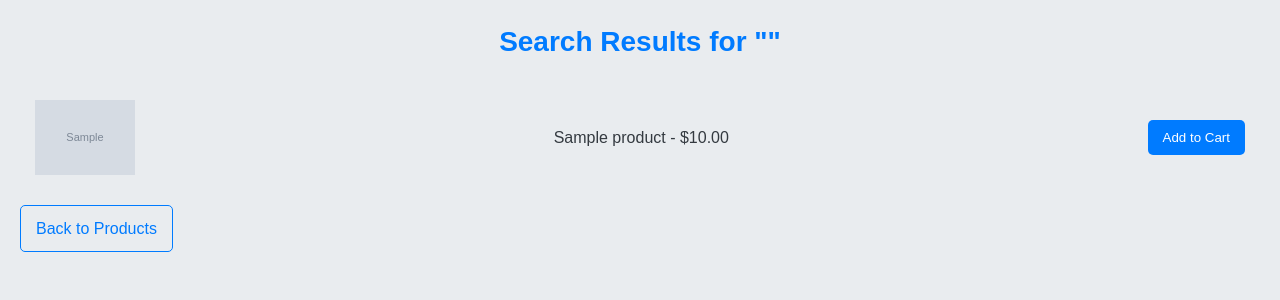
After one commit to Milan-Bhimani/E-Commerce, a Django app: page /search/ in a window 1280 px wide. The commit adds this page. Shown: the top 300 px of the page. Run offline with Django 5.2, Linux system fonts and the light colour scheme; tables that the repository leaves empty hold one stand-in row (values such as "Sample post"); grey boxes marked "Sample" are stand-in pictures.

Commit message:
work done till 5 o'clock on saturday there is one issue that product image is not showing perfectly apart from it i almost created whole website added search functionality

```diff
--- a/ecommerce/store/models.py
+++ b/ecommerce/store/models.py
@@ -4,11 +4,8 @@ from django.conf import settings
 
 class Product(models.Model):
     name = models.CharField(max_length=255)
-    description = models.TextField()
     price = models.DecimalField(max_digits=10, decimal_places=2)
-    stock = models.IntegerField()
-    image = models.ImageField(upload_to='products/')
-    created_at = models.DateTimeField(auto_now_add=True)
+    image = models.ImageField(upload_to='product_images/')  # Ensure this field exists
 
     def __str__(self):
         return self.name
--- /dev/null
+++ b/ecommerce/store/static/css/search.css
@@ -0,0 +1,137 @@
+/* Basic Reset */
+* {
+    margin: 0;
+    padding: 0;
+    box-sizing: border-box;
+}
+
+/* Body Styles */
+body {
+    font-family: 'Arial', sans-serif;
+    background-color: #e9ecef; /* Soft light gray for a pleasant background */
+    color: #343a40; /* Dark gray for better text visibility */
+    line-height: 1.6;
+    padding: 20px;
+}
+
+/* Container for the content */
+.container {
+    max-width: 800px;
+    margin: 0 auto;
+    padding: 20px;
+    background: #ffffff; /* White background for the container */
+    border-radius: 8px;
+    box-shadow: 0 2px 10px rgba(0, 0, 0, 0.1);
+}
+
+/* Header */
+h1 {
+    margin-bottom: 20px;
+    color: #007bff; /* Bootstrap primary color */
+    font-size: 28px;
+    text-align: center;
+}
+
+/* List Styles */
+ul {
+    list-style: none;
+    padding: 0;
+}
+
+li {
+    display: flex;
+    justify-content: space-between;
+    align-items: center;
+    padding: 15px;
+    border-bottom: 1px solid #dee2e6; /* Light border for better separation */
+    transition: background-color 0.2s;
+}
+
+li:last-child {
+    border-bottom: none; /* No border for the last item */
+}
+
+li:hover {
+    background-color: #f1f1f1; /* Light gray on hover */
+}
+
+/* Product Image Styles */
+.product-image {
+    width: 100px; /* Fixed width for product images */
+    height: auto; /* Maintain aspect ratio */
+    border-radius: 5px; /* Slight rounding of image corners */
+}
+
+/* Product Info Styles */
+.product-info {
+    flex-grow: 1; /* Allow this div to grow */
+    margin-left: 15px; /* Space between image and info */
+}
+
+/* Text Styles */
+.product-name {
+    font-weight: bold;
+    font-size: 18px; /* Larger font for product name */
+    color: #212529; /* Darker color for product name */
+}
+
+.product-price {
+    font-size: 16px; /* Font size for price */
+    color: #28a745; /* Bootstrap success color for price */
+}
+
+/* Button Styles */
+button {
+    padding: 10px 15px;
+    background-color: #007bff; /* Bootstrap primary color */
+    color: white;
+    border: none;
+    border-radius: 5px;
+    cursor: pointer;
+    transition: background-color 0.3s ease;
+}
+
+button:hover {
+    background-color: #0056b3; /* Darker shade on hover */
+}
+
+/* Links */
+a {
+    display: inline-block;
+    margin-top: 15px;
+    padding: 10px 15px;
+    text-decoration: none;
+    color: #007bff;
+    border: 1px solid #007bff;
+    border-radius: 5px;
+    transition: all 0.3s ease;
+}
+
+a:hover {
+    background-color: #007bff;
+    color: white;
+}
+
+/* Responsive Styles */
+@media (max-width: 600px) {
+    body {
+        padding: 10px;
+    }
+
+    .container {
+        padding: 15px;
+    }
+
+    h1 {
+        font-size: 24px; /* Adjust font size on smaller screens */
+    }
+
+    button, a {
+        width: 100%; /* Full-width buttons on small screens */
+        text-align: center;
+    }
+
+    .product-image {
+        width: 80px; /* Smaller product image on small screens */
+    }
+}
--- /dev/null
+++ b/ecommerce/store/templates/store/search_results.html
@@ -0,0 +1,32 @@
+{% load static %}
+<!DOCTYPE html>
+<html lang="en">
+<head>
+    <meta charset="UTF-8">
+    <meta name="viewport" content="width=device-width, initial-scale=1.0">
+    <title>Search Results</title>
+    <link rel="stylesheet" href="{% static 'css/search.css' %}">
+</head>
+<body>
+    <h1>Search Results for "{{ query }}"</h1>
+
+    {% if products %}
+        <ul>
+            {% for product in products %}
+                <li>
+                    <img src="{{ product.image.url }}" alt="{{ product.name }}" style="width: 100px; height: auto;">
+                    <span>{{ product.name }} - ${{ product.price }}</span>
+                    <form action="{% url 'add_to_cart' product.id %}" method="post">
+                        {% csrf_token %}
+                        <button type="submit">Add to Cart</button>
+                    </form>
+                </li>
+            {% endfor %}
+        </ul>
+    {% else %}
+        <p>No products found for "{{ query }}".</p>
+    {% endif %}
+
+    <a href="{% url 'product_list' %}">Back to Products</a>
+</body>
+</html>
--- a/ecommerce/store/urls.py
+++ b/ecommerce/store/urls.py
@@ -1,8 +1,11 @@
 from django.urls import path
 from .views import add_to_cart, cart, checkout, update_cart, product_list, product_detail, process_checkout
-
+from . import views
+from .views import product_list, search
 # Optionally, create a new view for the home page
 from django.views.generic import TemplateView
+from django.conf import settings
+from django.conf.urls.static import static
 
 urlpatterns = [
     path('', TemplateView.as_view(template_name='store/home.html'), name='home'),  # Add this line
@@ -13,4 +16,9 @@ urlpatterns = [
     path('products/', product_list, name='product_list'),
     path('products/<int:id>/', product_detail, name='product_detail'),
     path('process-checkout/', process_checkout, name='process_checkout'),
+    path('remove-from-cart/<int:product_id>/', views.remove_from_cart, name='remove_from_cart'),
+    path('search/', search, name='search'),
 ]
+
+if settings.DEBUG:
+    urlpatterns += static(settings.MEDIA_URL, document_root=settings.MEDIA_ROOT)
--- a/ecommerce/store/views.py
+++ b/ecommerce/store/views.py
@@ -61,12 +61,27 @@ def update_cart(request, product_id):
 
 @login_required
 def remove_from_cart(request, product_id):
-    cart = Cart.objects.get(user=request.user)
-    cart_item = get_object_or_404(CartItem, cart=cart, product_id=product_id)
-    cart_item.delete()
-    messages.success(request, 'Item removed from cart.')
+    # Get the cart for the logged-in user
+    cart = get_object_or_404(Cart, user=request.user)
+
+    # Try to get the CartItem associated with the product
+    try:
+        cart_item = get_object_or_404(CartItem, cart=cart, product_id=product_id)
+        cart_item.delete()  # Remove the item from the cart
+        messages.success(request, 'Item removed from the cart.')
+    except CartItem.DoesNotExist:
+        messages.warning(request, 'Item not found in the cart.')
+
     return redirect('cart')
 
+def search(request):
+    query = request.GET.get('q', '')
+    products = Product.objects.filter(name__icontains=query)
+    context = {
+        'products': products,
+        'query': query,
+    }
+    return render(request, 'store/search_results.html', context)
 @require_POST
 @login_required
 def process_checkout(request):
```
Also changed, not shown: ecommerce/ecommerce/settings.py (+7 -28 lines), ecommerce/store/static/css/styles_cart.css (+25 -0 lines), ecommerce/store/templates/store/cart.html (+38 -2 lines), ecommerce/store/static/images/a background image for a search result page.png (added).
